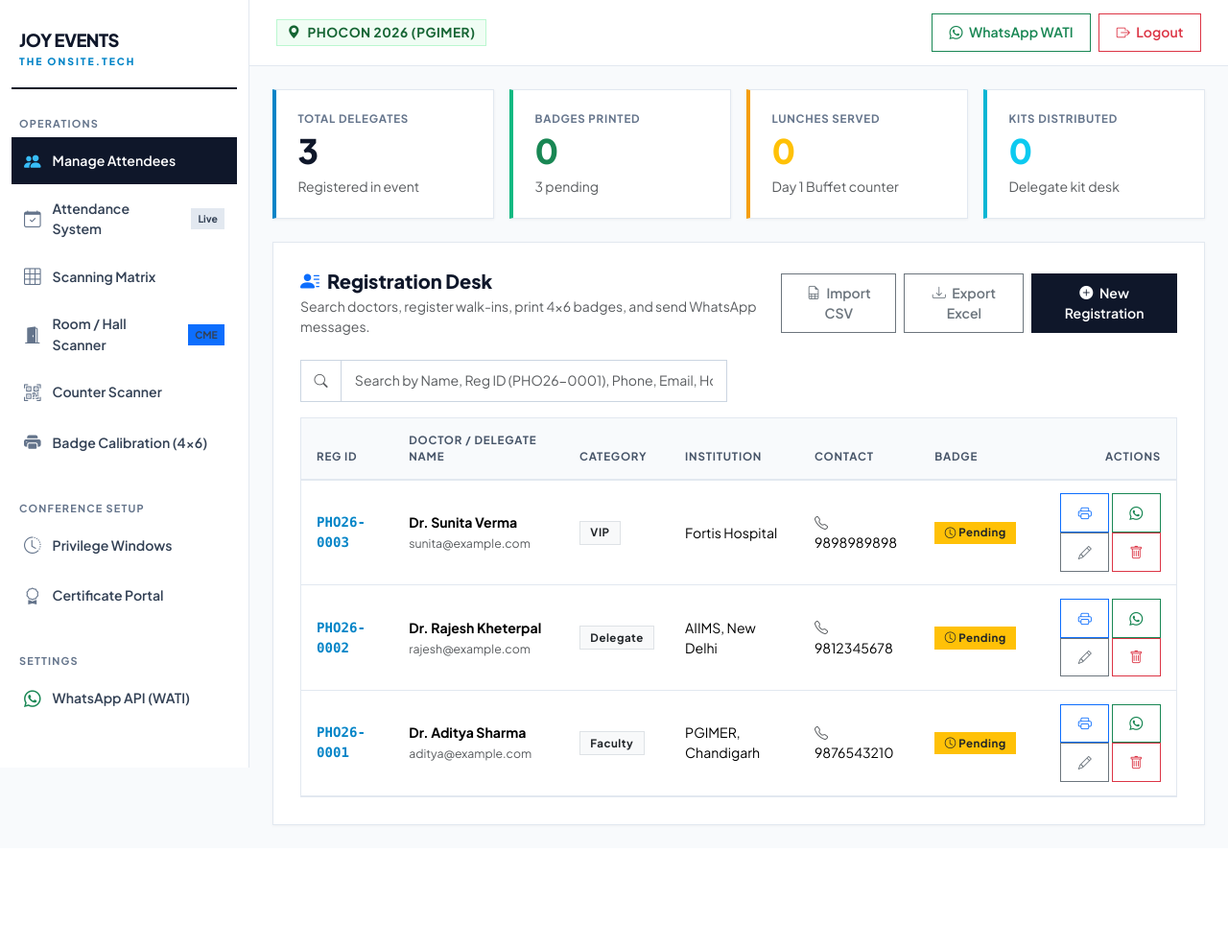
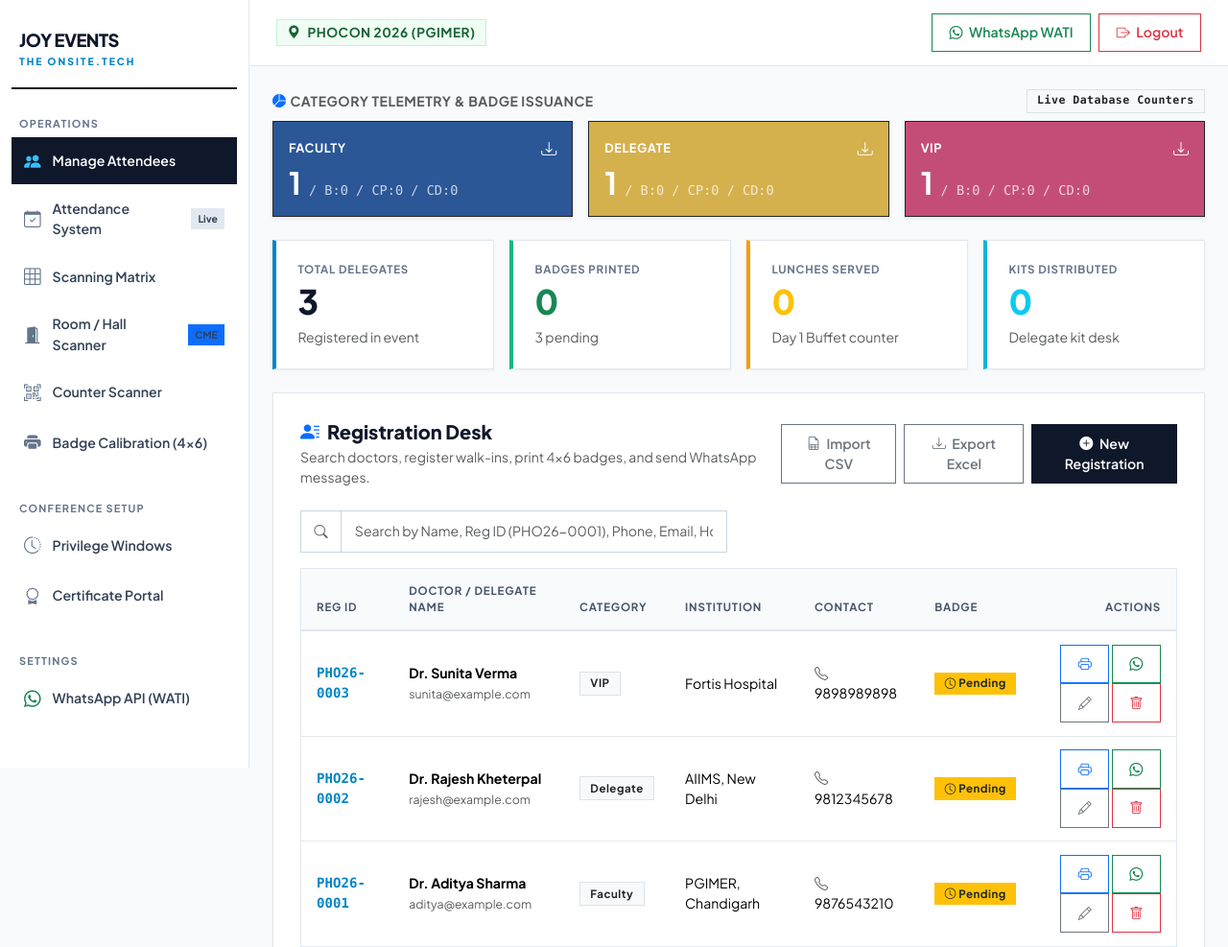
Before and after one commit to Rahularo123/conference-event-management, a Spring Boot app: page / in a window 1280 px wide. Shown: the top 987 px of the page at 96% size. Before the commit the page ends 861 px from the top, so only its background shows below. Run offline with Spring Boot 4, Linux system fonts and the light colour scheme; data comes from the database, SQL or seed files in the repository; tables that the repository leaves empty hold one stand-in row (values such as "Sample post"); some libraries are stand-ins or nearby versions.

Commit message:
feat: Add Multi-Category Telemetry Cards with B/CP/CD counters and category CSV export

```diff
--- a/src/main/java/com/joyevents/platform/controller/AdminController.java
+++ b/src/main/java/com/joyevents/platform/controller/AdminController.java
@@ -18,6 +18,7 @@ import org.springframework.web.bind.annotation.*;
 
 import java.time.LocalDate;
 import java.util.HashMap;
+import java.util.LinkedHashMap;
 import java.util.List;
 import java.util.Map;
 
@@ -95,6 +96,32 @@ public class AdminController {
             recentScans = recentScans.subList(0, 10);
         }
 
+        // Group delegates by category and compute live telemetry
+        List<Delegate> allDelegates = delegateRepository.findByConference(conference);
+        Map<String, Map<String, Long>> categoryBreakdown = new LinkedHashMap<>();
+
+        for (Delegate d : allDelegates) {
+            String cat = (d.getCategory() != null && !d.getCategory().isBlank()) ? d.getCategory() : "Delegate";
+            categoryBreakdown.putIfAbsent(cat, new HashMap<>(Map.of(
+                    "total", 0L,
+                    "badgesPrinted", 0L,
+                    "certsPrinted", 0L,
+                    "certsDownloaded", 0L
+            )));
+
+            Map<String, Long> catStats = categoryBreakdown.get(cat);
+            catStats.put("total", catStats.get("total") + 1);
+            if (d.isBadgePrinted()) {
+                catStats.put("badgesPrinted", catStats.get("badgesPrinted") + 1);
+            }
+            if (d.isCertificatePrinted()) {
+                catStats.put("certsPrinted", catStats.get("certsPrinted") + 1);
+            }
+            if (d.isCertificateDownloaded()) {
+                catStats.put("certsDownloaded", catStats.get("certsDownloaded") + 1);
+            }
+        }
+
         Map<String, Object> stats = new HashMap<>();
         stats.put("conferenceName", conference.getName());
         stats.put("totalDelegates", totalDelegates);
@@ -103,6 +130,7 @@ public class AdminController {
         stats.put("lunchesServedToday", lunchesServed);
         stats.put("kitsIssued", kitsIssued);
         stats.put("recentScans", recentScans);
+        stats.put("categoryBreakdown", categoryBreakdown);
 
         return ResponseEntity.ok(stats);
     }
@@ -193,16 +221,23 @@ public class AdminController {
     }
 
     /**
-     * 5. GET /api/admin/export-csv?conferenceCode=PHO26
+     * 5. GET /api/admin/export-csv?conferenceCode=PHO26&category=Faculty
      */
     @GetMapping("/export-csv")
     public ResponseEntity<byte[]> exportDelegatesCsv(
-            @RequestParam(defaultValue = "PHO26") String conferenceCode) {
+            @RequestParam(defaultValue = "PHO26") String conferenceCode,
+            @RequestParam(required = false) String category) {
 
         Conference conference = conferenceRepository.findByCode(conferenceCode)
                 .orElseThrow(() -> new IllegalArgumentException("Conference not found"));
 
         List<Delegate> delegates = delegateRepository.findByConferenceOrderByIdDesc(conference);
+
+        if (category != null && !category.isBlank()) {
+            delegates = delegates.stream()
+                    .filter(d -> category.equalsIgnoreCase(d.getCategory()))
+                    .toList();
+        }
 
         StringBuilder csv = new StringBuilder();
         csv.append("Reg ID,Full Name,Category,Email,Mobile,Institution,City,Badge Printed\n");
@@ -221,9 +256,13 @@ public class AdminController {
 
         byte[] csvBytes = csv.toString().getBytes();
 
+        String fileName = (category != null && !category.isBlank())
+                ? conferenceCode + "-" + category.replace(" ", "_") + "-delegates.csv"
+                : conferenceCode + "-delegates.csv";
+
         HttpHeaders headers = new HttpHeaders();
         headers.setContentType(MediaType.parseMediaType("text/csv"));
-        headers.setContentDispositionFormData("attachment", conferenceCode + "-delegates.csv");
+        headers.setContentDispositionFormData("attachment", fileName);
 
         return ResponseEntity.ok()
                 .headers(headers)
--- a/src/main/java/com/joyevents/platform/controller/CertificateController.java
+++ b/src/main/java/com/joyevents/platform/controller/CertificateController.java
@@ -160,6 +160,12 @@ public class CertificateController {
 
         byte[] pdfBytes = certificateService.generateCertificatePdf(cert);
 
+        // Mark delegate certificate as downloaded
+        if (cert.getDelegate() != null && !cert.getDelegate().isCertificateDownloaded()) {
+            cert.getDelegate().setCertificateDownloaded(true);
+            delegateRepository.save(cert.getDelegate());
+        }
+
         return ResponseEntity.ok()
                 .header(HttpHeaders.CONTENT_DISPOSITION, "attachment; filename=\"Certificate-" + certCode + ".pdf\"")
                 .contentType(MediaType.APPLICATION_PDF)
--- a/src/main/java/com/joyevents/platform/repository/DelegateRepository.java
+++ b/src/main/java/com/joyevents/platform/repository/DelegateRepository.java
@@ -27,6 +27,7 @@ public interface DelegateRepository extends JpaRepository<Delegate, Long> {
 
     // 4. List all delegates for an event in reverse order (newest first)
     List<Delegate> findByConferenceOrderByIdDesc(Conference conference);
+    List<Delegate> findByConference(Conference conference);
 
     // 5. Omni-Search bar for Registration Desk (searches Name, RegID, Mobile, Email, or Hospital)
     @Query("SELECT d FROM Delegate d WHERE d.conference = :conf AND (" +
--- a/src/main/resources/static/index.html
+++ b/src/main/resources/static/index.html
@@ -461,6 +461,19 @@
 
                 <!-- ════════════ VIEW 1: MANAGE ATTENDEES (REGISTRATION DESK) ════════════ -->
                 <div id="attendeesSection">
+                    <!-- ── MULTI-CATEGORY TELEMETRY CARDS (dashboard.php Benchmark) ── -->
+                    <div class="mb-4">
+                        <div class="d-flex justify-content-between align-items-center mb-2">
+                            <span class="small text-muted fw-bold text-uppercase" style="letter-spacing: 0.5px;">
+                                <i class="bi bi-pie-chart-fill me-1 text-primary"></i>Category Telemetry & Badge Issuance
+                            </span>
+                            <span class="badge bg-light text-dark border font-monospace small">Live Database Counters</span>
+                        </div>
+                        <div class="row g-3" id="categoryTelemetryRow">
+                            <!-- Populated dynamically via renderCategoryTelemetry() -->
+                        </div>
+                    </div>
+
                     <!-- 4 Live Stats Cards -->
                     <div class="row g-3 mb-4">
                         <div class="col-md-3">
@@ -1362,9 +1375,61 @@
                 document.getElementById('statBadgesPending').innerText = `${data.badgesPending} pending`;
                 document.getElementById('statLunches').innerText = data.lunchesServedToday;
                 document.getElementById('statKits').innerText = data.kitsIssued;
+
+                if (data.categoryBreakdown) {
+                    renderCategoryTelemetry(data.categoryBreakdown);
+                }
             } catch (err) {
                 console.error("Failed to load stats", err);
             }
+        }
+
+        function renderCategoryTelemetry(breakdown) {
+            const row = document.getElementById('categoryTelemetryRow');
+            if (!row) return;
+            row.innerHTML = '';
+
+            const colorPalettes = [
+                { bg: '#2b5797', text: '#ffffff' }, // Royal Blue (Faculty)
+                { bg: '#d4b14d', text: '#ffffff' }, // Ochre Yellow (Delegate)
+                { bg: '#c44d78', text: '#ffffff' }, // Berry Pink (VIP)
+                { bg: '#a8383b', text: '#ffffff' }, // Burgundy (Workshop)
+                { bg: '#4fa8a8', text: '#ffffff' }, // Teal
+                { bg: '#5d6d7e', text: '#ffffff' }, // Dark Slate (Organizer)
+                { bg: '#008272', text: '#ffffff' }  // Emerald
+            ];
+
+            const categories = Object.keys(breakdown);
+            if (categories.length === 0) {
+                row.innerHTML = '<div class="col-12 text-muted small">No category telemetry available.</div>';
+                return;
+            }
+
+            categories.forEach((cat, idx) => {
+                const item = breakdown[cat];
+                const pal = colorPalettes[idx % colorPalettes.length];
+                const col = document.createElement('div');
+                col.className = 'col-lg-4 col-md-6';
+                col.innerHTML = `
+                    <div class="p-3 border border-dark text-white shadow-sm"
+                         style="background-color: ${pal.bg}; color: ${pal.text}; border-radius: 0px !important;">
+                        <div class="d-flex justify-content-between align-items-center mb-1">
+                            <span class="small fw-bold text-uppercase" style="letter-spacing: 0.5px; font-size: 0.8rem;">${cat}</span>
+                            <a href="/api/admin/export-csv?conferenceCode=${CONFERENCE_CODE}&category=${encodeURIComponent(cat)}"
+                               class="text-white text-decoration-none" title="Download ${cat} CSV" target="_blank">
+                                <i class="bi bi-download"></i>
+                            </a>
+                        </div>
+                        <div class="d-flex align-items-baseline gap-2">
+                            <h2 class="fw-bold mb-0">${item.total}</h2>
+                            <span class="small font-monospace opacity-75" style="font-size: 0.85rem;">
+                                / B:${item.badgesPrinted} / CP:${item.certsPrinted} / CD:${item.certsDownloaded}
+                            </span>
+                        </div>
+                    </div>
+                `;
+                row.appendChild(col);
+            });
         }
 
         async function loadDelegates(query = '') {
```
Also changed, not shown: src/main/java/com/joyevents/platform/model/Delegate.java (+9 -0 lines).
